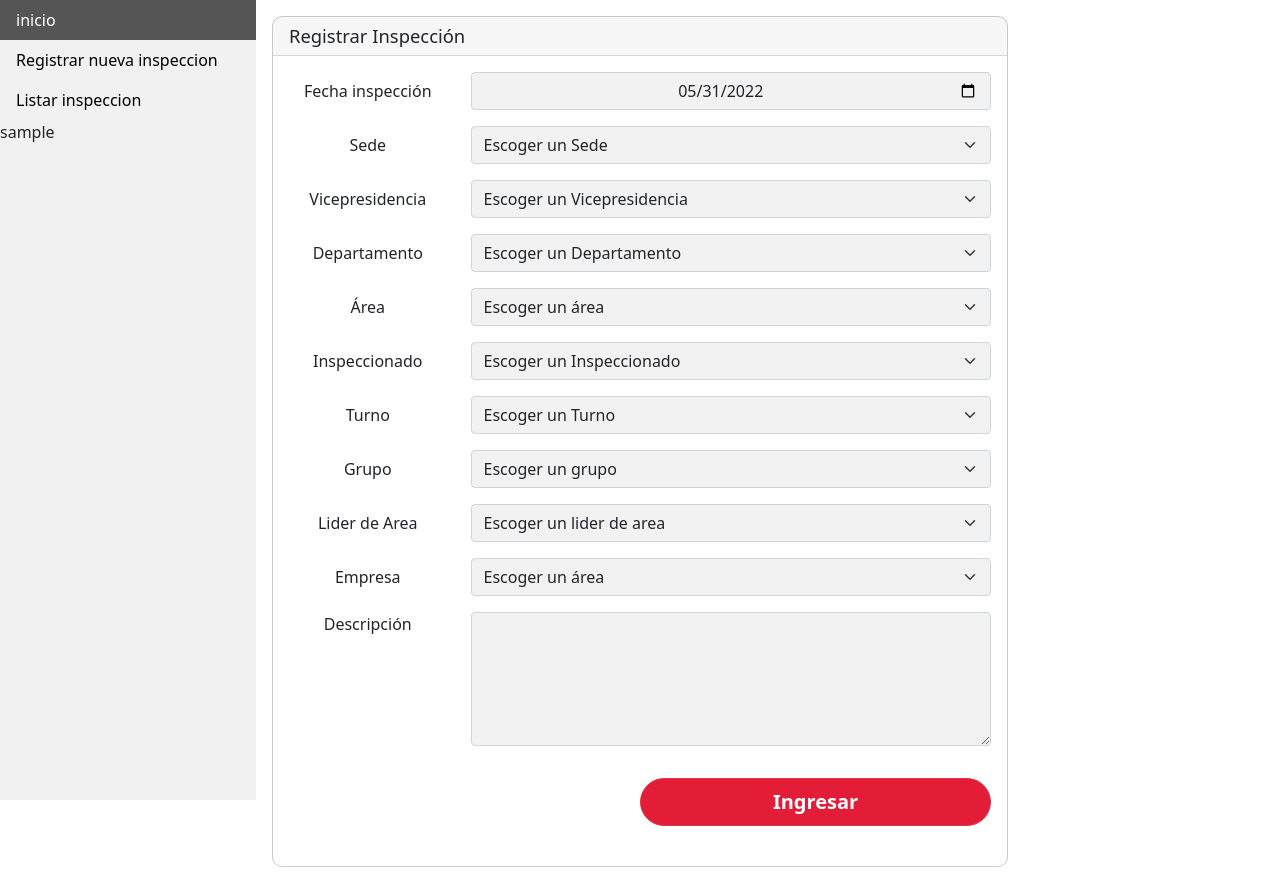
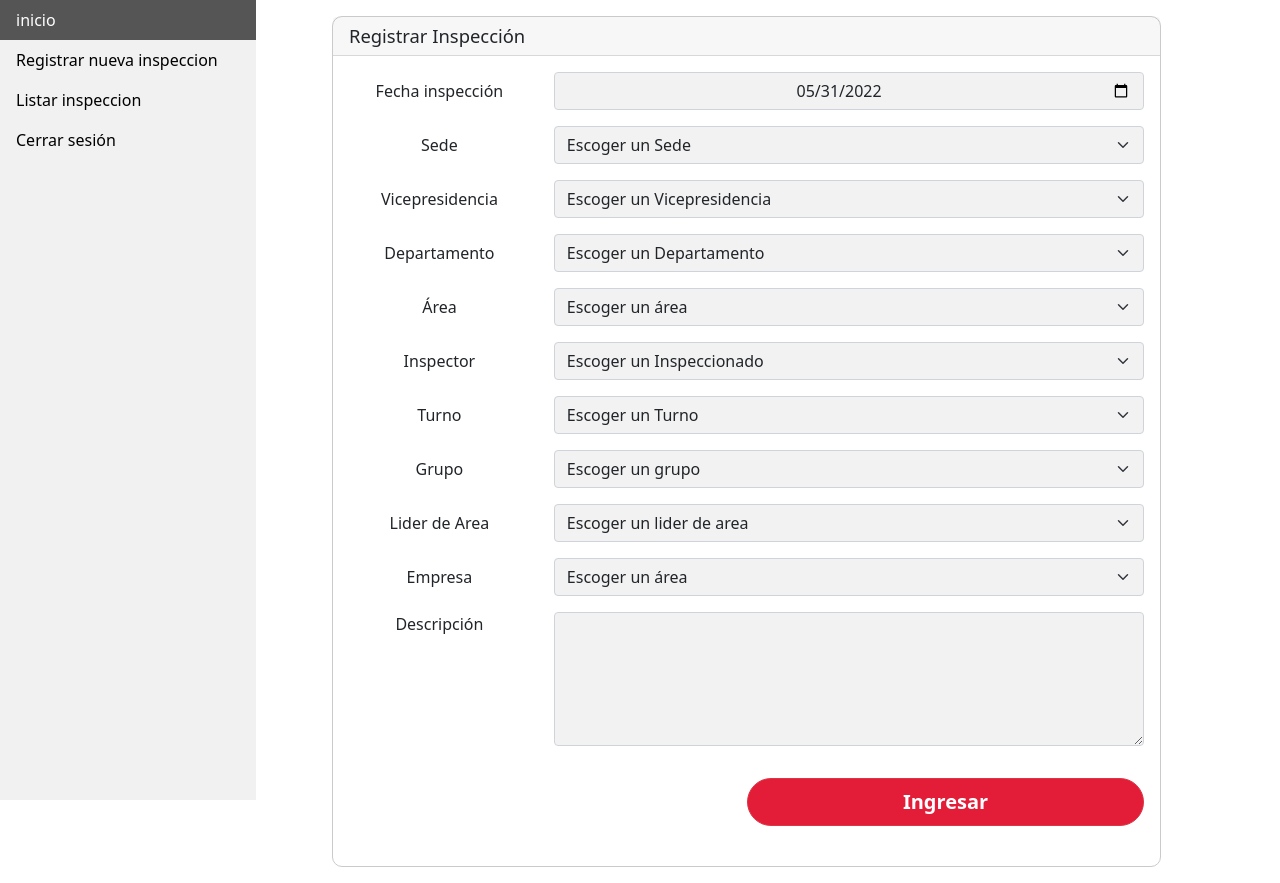
Before and after one commit to sigauxs/coperacional, a PHP site: page /cp/inspeccion.php in a window 1280 px wide. Run offline with PHP 8.4, Linux system fonts and the light colour scheme; the visitor is signed in with stand-in values (Sample User, id 1); data that the repository does not hold is empty; some libraries are stand-ins or nearby versions.

Commit message:
inspeccion

```diff
--- /dev/null
+++ b/components/navbar-movil.php
@@ -0,0 +1,34 @@
+<nav class="navbar navbar-expand-lg navbar-dark bg-danger" id="navbar-movil">
+    <div class="container-fluid">
+        <a class="navbar-brand" href="#">Control Operacional</a>
+        <button class="navbar-toggler" type="button" data-bs-toggle="collapse" data-bs-target="#navbarSupportedContent" aria-controls="navbarSupportedContent" aria-expanded="false" aria-label="Toggle navigation">
+            <span class="navbar-toggler-icon"></span>
+        </button>
+        <div class="collapse navbar-collapse fw-500" id="navbarSupportedContent">
+            <ul class="navbar-nav me-auto mb-2 mb-lg-0">
+                <li class="nav-item">
+                    <a class="nav-link active" aria-current="page" href="#">inicio</a>
+                </li>
+                <li class="nav-item">
+                    <a class="nav-link" href="#">Link</a>
+                </li>
+                <li class="nav-item dropdown">
+                    <a class="nav-link dropdown-toggle" href="#" id="navbarDropdown" role="button" data-bs-toggle="dropdown" aria-expanded="false">
+                        Inspección
+                    </a>
+                    <ul class="dropdown-menu bg-danger fw-500" aria-labelledby="navbarDropdown">
+                        <li><a class="dropdown-item" href="#">Registrar Inspección</a></li>
+                        <li><a class="dropdown-item" href="#">Listar Inspección</a></li>
+                        <li>
+                            <hr class="dropdown-divider">
+                        </li>
+                        <li><a class="dropdown-item" href="#">Something else here</a></li>
+                    </ul>
+                </li>
+                <li class="nav-item">
+                    <a class="nav-link configuracion" href="#" tabindex="-1" aria-disabled="true">Configuración</a>
+                </li>
+            </ul>
+        </div>
+    </div>
+</nav>
--- a/components/navbar.php
+++ b/components/navbar.php
@@ -1,20 +1,15 @@
-<?php
-
-session_start();
-
-
-?>
-
-<nav id="navbar">
+<nav id="navbar-desktop">
     <div>
         <ul>
-            <li><a href="">inicio</a></li>
-            <li><a href="">Registrar nueva inspeccion</a></li>
-            <li><a href="">Listar inspeccion</a></li>
-            <p><?php echo $_SESSION['usuarioId'] ?></p>
+            <li><a href="menu.php">inicio</a></li>
+            <li><a href="inspeccion.php">Registrar nueva inspeccion</a></li>
+            <li><a href="listarinspeccion.php">Listar inspeccion</a></li>
+            <li><a href="client\logout.php">Cerrar sesión</a></li>
         </ul>
     </div>
 </nav>
+
+
 
 <script>
     document.addEventListener("DOMContentLoaded", (e) => {
@@ -43,7 +38,6 @@ session_start();
         }
 
         const userId= "<?php echo $_SESSION['usuarioId'] ?>";
-console.log(userId);
         dataPerson( userId ).then( dataUser => {
             console.log( dataUser );
         })
--- a/css/navbar.css
+++ b/css/navbar.css
@@ -1,4 +1,4 @@
-ul {
+#navbar-desktop ul {
     list-style-type: none;
     margin: 0;
     padding: 0;
@@ -9,19 +9,25 @@ ul {
     overflow: auto;
   }
 
-  li a {
+  #navbar-desktop li a {
     display: block;
     color: #000;
     padding: 8px 16px;
+
     text-decoration: none;
   }
 
-  li a.active {
+  #navbar-desktop li a.active {
     background-color: #04AA6D;
     color: white;
   }
 
-  li a:hover:not(.active) {
+  #navbar-desktop li a:hover:not(.active) {
     background-color: #555;
     color: white;
   }
+
+  .fw-500{
+    font-weight: 500 !important;
+    color: rgba(255,255,255,.55) !important;
+  }
--- a/css/responsive.css
+++ b/css/responsive.css
@@ -21,6 +21,10 @@
 }
 
 @media (max-width: 374.98px) {
+  #navbar-desktop{
+    display:none;
+  }
+
   .w-card {
     width: 18rem;
   }
@@ -37,6 +41,11 @@
 }
 
 @media (min-width: 375px) and (max-width: 575.98px) {
+
+  #navbar-desktop{
+    display:none;
+  }
+
   .user--size {
     max-width: 100px;
   }
@@ -59,6 +68,11 @@
 }
 
 @media (min-width: 576px) and (max-width: 767.98px) {
+
+  #navbar-desktop{
+    display:none;
+  }
+
   .user--size {
     max-width: 100px;
   }
@@ -79,6 +93,11 @@
 }
 
 @media (min-width: 768px) and (max-width: 991.98px) {
+
+  #navbar-movil{
+    display:none;
+  }
+
   .user--size {
     max-width: 120px;
   }
@@ -102,6 +121,11 @@
 }
 
 @media (min-width: 992px) and (max-width: 1179px) {
+
+  #navbar-movil{
+    display:none;
+  }
+
   .user--size {
     max-width: 140px;
   }
@@ -128,6 +152,11 @@
 }
 
 @media (min-width: 1180px) and (max-width: 1399.98px) {
+
+  #navbar-movil{
+    display:none;
+  }
+
   .user--size {
     max-width: 140px;
   }
@@ -160,6 +189,10 @@
 }
 
 @media (min-width: 1500px) {
+  #navbar-movil{
+    display:none;
+  }
+
   .user--size {
     max-width: 120px;
   }
--- a/include/typeAdmin.php
+++ b/include/typeAdmin.php
@@ -7,4 +7,5 @@ function typeAdmin($idTipoUsuario)
         return false;
     }
 }
+
 ?>
--- a/inspeccion.php
+++ b/inspeccion.php
@@ -1,6 +1,6 @@
 <?php
 
-include_once("./include/typeAdmin.php");
+include("./include/typeAdmin.php");
 
 session_start();
 
@@ -32,10 +32,11 @@ $tipoUsuario = $_SESSION['tipoUsuario'];
 <body>
 
 <?php include("./components/navbar.php") ?>
-    <div class="container container-sm">
+<?php include("./components/navbar-movil.php") ?>
+    <div class="container-fluid container-fluid-sm">
 
         <div class="row">
-            <div class="offset-md-2 col-md-8">
+            <div class="offset-md-3 col-md-8">
                 <div class="card mt-responsive mt-3 mx-auto div--center-border mb-3" style="z-index: 1;">
 
                     <div class="card-header">
@@ -150,15 +151,13 @@ $tipoUsuario = $_SESSION['tipoUsuario'];
                             </div>
 
                             <div class="mb-3 row align-items-center">
+
                                 <div class="col-sm-12 col-md-3 text-center">
-                                    <label> Inspeccionado </label>
+                                    <label> Inspector </label>
                                 </div>
                                 <div class="col-sm-12 col-md-9">
-                                    <select value="0" class="form-select" name="inspeccionado" aria-label="Default select example">
-                                        <option value="0" selected>Escoger un Inspeccionado</option>
-                                        <option value="1">One</option>
-                                        <option value="2">Two</option>
-                                        <option value="3">Three</option>
+                                    <select id="inspector"  class="form-select" name="inspeccionado" aria-label="Default select example">
+                                        <option value="" selected>Escoger un Inspeccionado</option>
                                     </select>
                                 </div>
 
@@ -257,7 +256,7 @@ $tipoUsuario = $_SESSION['tipoUsuario'];
                     </div>
                 </div>
             </div>
-            <div class="col-md-2"></div>
+            <div class="col-md-1"></div>
         </div>
     </div>
 
--- a/js/services_select.js
+++ b/js/services_select.js
@@ -102,19 +102,15 @@ dpto.addEventListener("change",()=>{
   });
 })
 
+const inspector = document.getElementById("inspector");
+document.addEventListener("DOMContentLoaded",()=>{
+  console.log(inspector);
+})
 
 
 
-function changeDpto(select){
-    let dpto_idVP = select.value;
-    fetchDataSelect("",dpto_idVP,"","#dpto");
-    let dpto = document.getElementById("dpto").value;
-}
 
-function changeArea(select){
-    let area_id = select.value;
-    fetchDataSelect("","",area_id,"#area")
-}
+
 
 
 const fetchDataSelect = async (vp_idsede,dpto,area,selector) => {
--- /dev/null
+++ b/listarinspeccion.php
@@ -0,0 +1,5 @@
+<?php
+
+echo "listar inspeccion.";
+
+?>
```
Also changed, not shown: index.php (+15 -15 lines).
